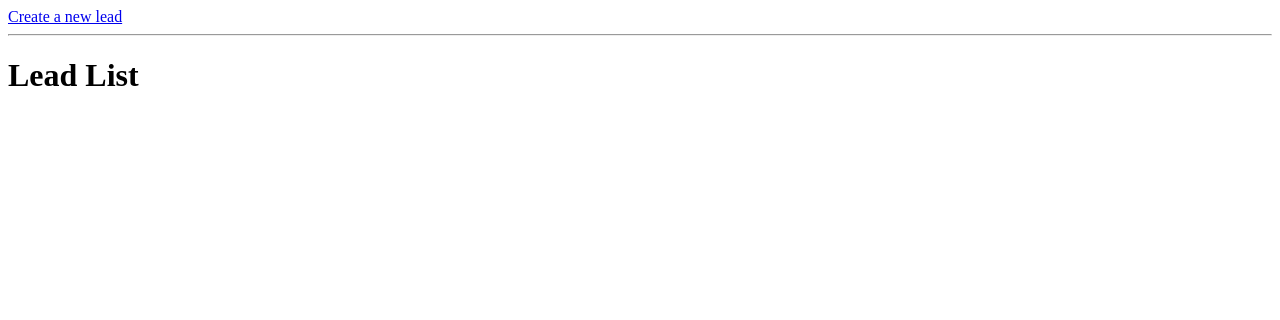
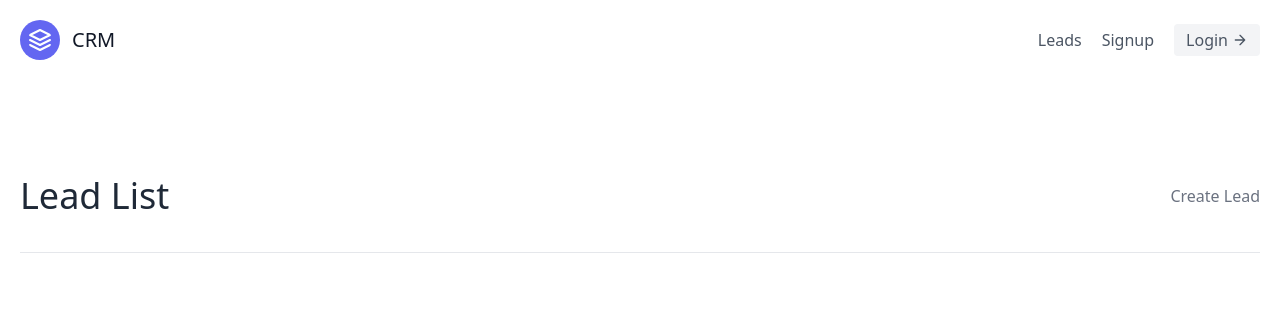
Before and after one commit to Ahmed-Mahmoud0/CRM, a Django app: page /leads/ in a window 1280 px wide. Shown: the top 320 px of the page. Run offline with Django 4.2, Linux system fonts and the light colour scheme; data that the repository does not hold is empty; some libraries are stand-ins or nearby versions.

Commit message:
styling & finish lead_list

```diff
--- a/crm/urls.py
+++ b/crm/urls.py
@@ -1,7 +1,9 @@
 from django.contrib import admin
 from django.urls import path, include
+from leads.views import landing_page
 
 urlpatterns = [
     path("admin/", admin.site.urls),
+    path("", landing_page, name="landing-page"),
     path("leads/", include("leads.urls", namespace="leads")),
 ]
--- a/leads/templates/leads/lead_list.html
+++ b/leads/templates/leads/lead_list.html
@@ -1,11 +1,62 @@
 {% extends 'base.html' %} {% block content %}
-<a href="{% url 'leads:lead-create' %}">Create a new lead</a>
-<hr />
-<h1>Lead List</h1>
-{% for lead in leads %}
-<div class="lead">
-  <a href="{% url 'leads:lead-detail' lead.pk%}">
-    {{lead.first_name}} {{lead.last_name}}</a
-  >
-</div>
-{% endfor %} {% endblock content %}
+
+<section class="text-gray-600 body-font">
+  <div class="container px-5 py-24 mx-auto">
+    <div
+      class="w-full mb-9 pb-9 flex justify-between items-center border-b border-gray-200"
+    >
+      <h1 class="text-4xl text-gray-800">Lead List</h1>
+      <a
+        class="text-gray-500 hover:text-blue-500"
+        href="{% url 'leads:lead-create' %}"
+        >Create Lead</a
+      >
+    </div>
+    <div class="flex flex-wrap -mx-4 -my-8">
+      {% for lead in leads %}
+      <div class="py-8 px-4 lg:w-1/3">
+        <div class="h-full flex items-start">
+          <div
+            class="w-12 flex-shrink-0 flex flex-col text-center leading-none"
+          >
+            <span class="text-gray-500 pb-2 mb-2 border-b-2 border-gray-200"
+              >Jul</span
+            >
+            <span
+              class="font-medium text-lg text-gray-800 title-font leading-none"
+              >18</span
+            >
+          </div>
+          <div class="flex-grow pl-6">
+            <h2
+              class="tracking-widest text-xs title-font font-medium text-indigo-500 mb-1"
+            >
+              CATEGORY
+            </h2>
+            <a href="{% url 'leads:lead-detail' lead.pk%}">
+              <h1 class="title-font text-xl font-medium text-gray-900 mb-3">
+                {{lead.first_name}} {{lead.last_name}}
+              </h1>
+            </a>
+            <p class="leading-relaxed mb-5">Lead Preview</p>
+            <a class="inline-flex items-center">
+              <img
+                alt="blog"
+                src="https://dummyimage.com/103x103"
+                class="w-8 h-8 rounded-full flex-shrink-0 object-cover object-center"
+              />
+              <span class="flex-grow flex flex-col pl-3">
+                <span class="title-font font-medium text-gray-900">
+                  {{lead.agent}}
+                </span>
+              </span>
+            </a>
+          </div>
+        </div>
+      </div>
+      {% endfor %}
+    </div>
+  </div>
+</section>
+
+{% endblock content %}
--- a/leads/views.py
+++ b/leads/views.py
@@ -1,6 +1,10 @@
 from django.shortcuts import render, redirect
 from .models import Lead, Agent
 from .forms import LeadForm, LeadModelForm
+
+
+def landing_page(request):
+    return render(request, "landing.html")
 
 
 def lead_list(request):
--- a/templates/base.html
+++ b/templates/base.html
@@ -4,17 +4,13 @@
     <meta charset="UTF-8" />
     <meta http-equiv="X-UA-Compatible" content="IE=edge" />
     <meta name="viewport" content="width=device-width, initial-scale=1.0" />
-    <title>Leads</title>
-    <style>
-      .lead {
-        padding: 10px 6px;
-        margin: 10px 0px;
-        background-color: #f6f6f6;
-        width: 100%;
-      }
-    </style>
+    <title>CRM</title>
+    <script src="https://cdn.tailwindcss.com"></script>
   </head>
   <body>
-    {% block content %}{% endblock content %} {% include 'scripts.html' %}
+    <div class="max-w-7xl mx-auto">
+      {% include 'navbar.html' %} {% block content %}{% endblock content %}
+    </div>
+    {% include 'scripts.html' %}
   </body>
 </html>
--- /dev/null
+++ b/templates/navbar.html
@@ -0,0 +1,50 @@
+<header class="text-gray-600 body-font">
+  <div
+    class="container mx-auto flex flex-wrap p-5 flex-col md:flex-row items-center"
+  >
+    <a
+      class="flex title-font font-medium items-center text-gray-900 mb-4 md:mb-0"
+    >
+      <svg
+        xmlns="http://www.w3.org/2000/svg"
+        fill="none"
+        stroke="currentColor"
+        stroke-linecap="round"
+        stroke-linejoin="round"
+        stroke-width="2"
+        class="w-10 h-10 text-white p-2 bg-indigo-500 rounded-full"
+        viewBox="0 0 24 24"
+      >
+        <path
+          d="M12 2L2 7l10 5 10-5-10-5zM2 17l10 5 10-5M2 12l10 5 10-5"
+        ></path>
+      </svg>
+      <span class="ml-3 text-xl">CRM</span>
+    </a>
+    <nav
+      class="md:ml-auto flex flex-wrap items-center text-base justify-center"
+    >
+      <a href="{% url 'leads:lead-list' %}" class="mr-5 hover:text-gray-900"
+        >Leads</a
+      >
+      <a href="#" class="mr-5 hover:text-gray-900">Signup</a>
+    </nav>
+    <a
+      href="#"
+      class="inline-flex items-center bg-gray-100 border-0 py-1 px-3 focus:outline-none hover:bg-gray-200 rounded text-base mt-4 md:mt-0"
+    >
+      Login
+      <svg
+        fill="none"
+        stroke="currentColor"
+        stroke-linecap="round"
+        stroke-linejoin="round"
+        stroke-width="2"
+        class="w-4 h-4 ml-1"
+        viewBox="0 0 24 24"
+      >
+        <path d="M5 12h14M12 5l7 7-7 7"></path>
+      </svg>
+    </a>
+  </div>
+</header>
```
Also changed, not shown: templates/landing.html (added, +33 -0 lines).
